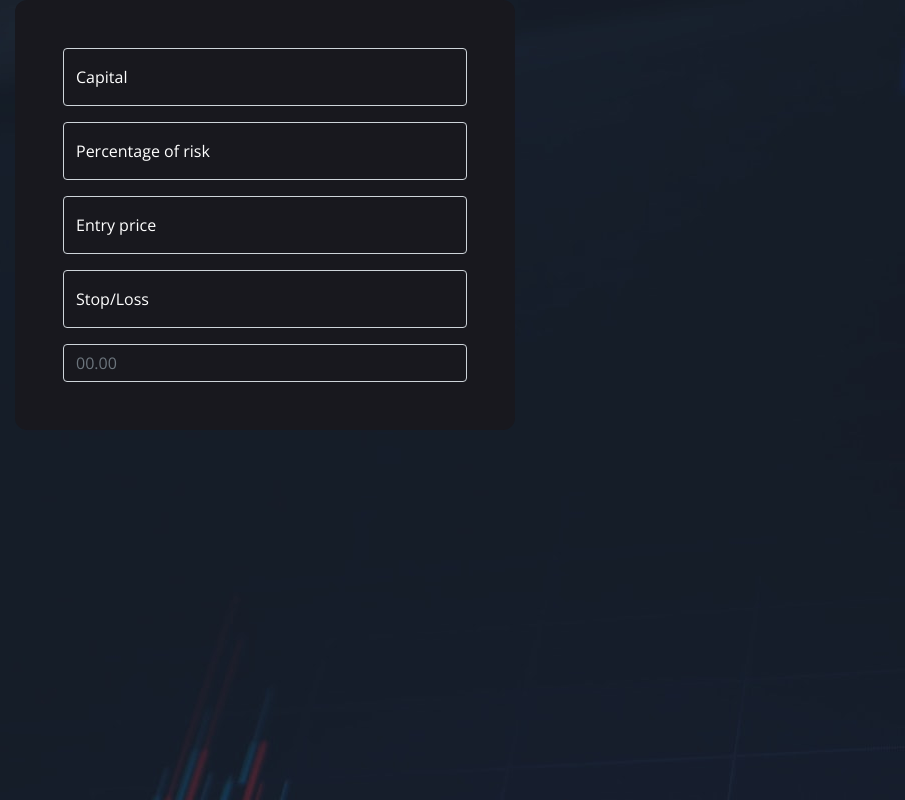
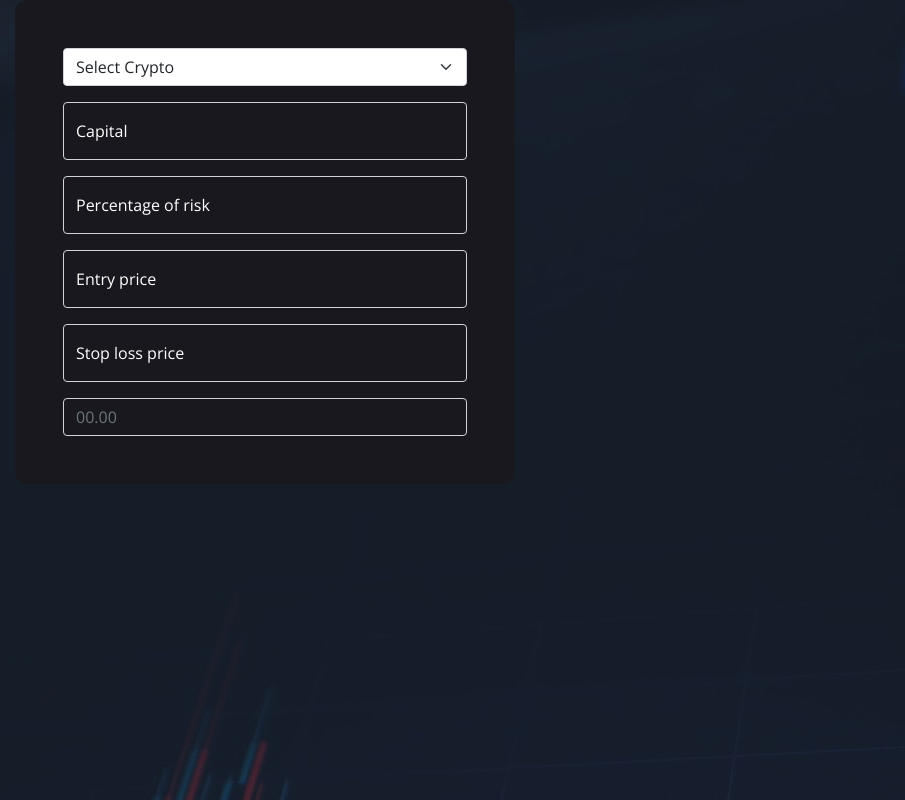
Before and after one commit to leplerjacob/position-calculator, a React (Create React App) app: page / in a window 1280 px wide. Shown: the whole page, without its empty margins (375-1280 px from the left). Built offline with nearby package versions, Linux system fonts and the light colour scheme.

Commit message:
add chosen crypto

```diff
--- a/src/components/CalcForm.js
+++ b/src/components/CalcForm.js
@@ -5,12 +5,22 @@ const calcForm = () => {
   return (
     <div className="form">
       <Form>
+        <Form.Select className="form-input mb-3" aria-label="Default select example">
+          <option>Select Crypto</option>
+          <option value="btc">BTC</option>
+          <option value="eth">ETH</option>
+        </Form.Select>
+
         <FloatingLabel
           controlId="floatingInput"
           label="Capital"
           className="mb-3"
         >
-          <Form.Control type="capital" placeholder="capital" className />
+          <Form.Control
+            className="form-input"
+            type="capital"
+            placeholder="capital"
+          />
         </FloatingLabel>
 
         <FloatingLabel
@@ -18,26 +28,30 @@ const calcForm = () => {
           label="Percentage of risk"
           className="mb-3"
         >
-          <Form.Control type="risk" placeholder="risk" />
+          <Form.Control className="form-input" type="risk" placeholder="risk" />
         </FloatingLabel>
 
-        <FloatingLabel
-          controlId="entry"
-          label="Entry price"
-          className="mb-3"
-        >
-          <Form.Control type="price" placeholder="Entry price" />
+        <FloatingLabel controlId="entry" label="Entry price" className="mb-3">
+          <Form.Control
+            className="form-input"
+            type="price"
+            placeholder="Entry price"
+          />
         </FloatingLabel>
 
-        <FloatingLabel
-          controlId="stopLoss"
-          label="Stop/Loss"
-          className="mb-3"
-        >
-          <Form.Control type="stopLoss" placeholder="Stop/Loss" />
+        <FloatingLabel controlId="stopLoss" label="Stop loss price" className="mb-3">
+          <Form.Control
+            className="form-input"
+            type="stopLoss"
+            placeholder="Stop loss price"
+          />
         </FloatingLabel>
 
-        <Form.Control type="calculatedPosition" placeholder="00.00"/>
+        <Form.Control
+          className="form-input"
+          type="calculatedPosition"
+          placeholder="00.00"
+        />
       </Form>
     </div>
   );
```
